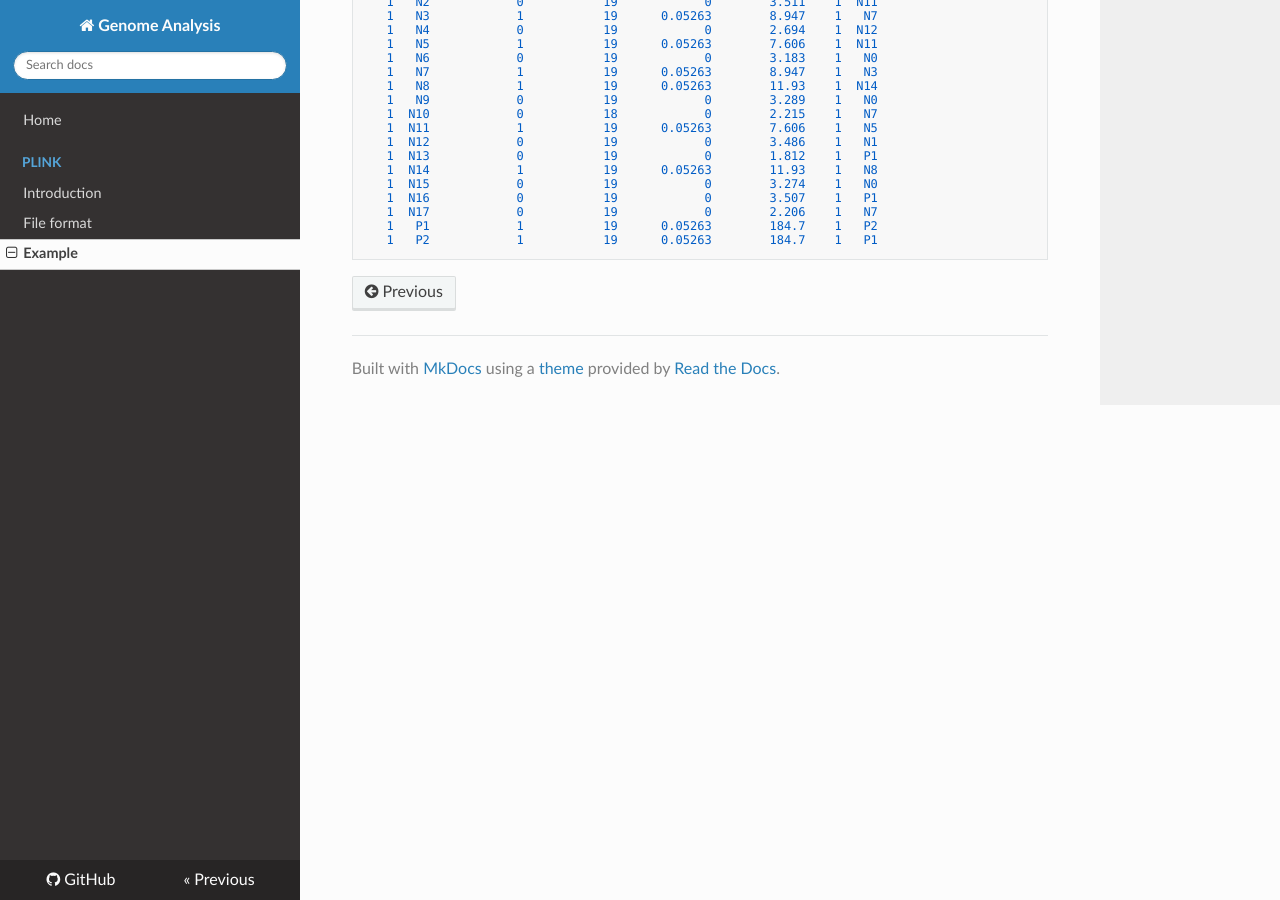
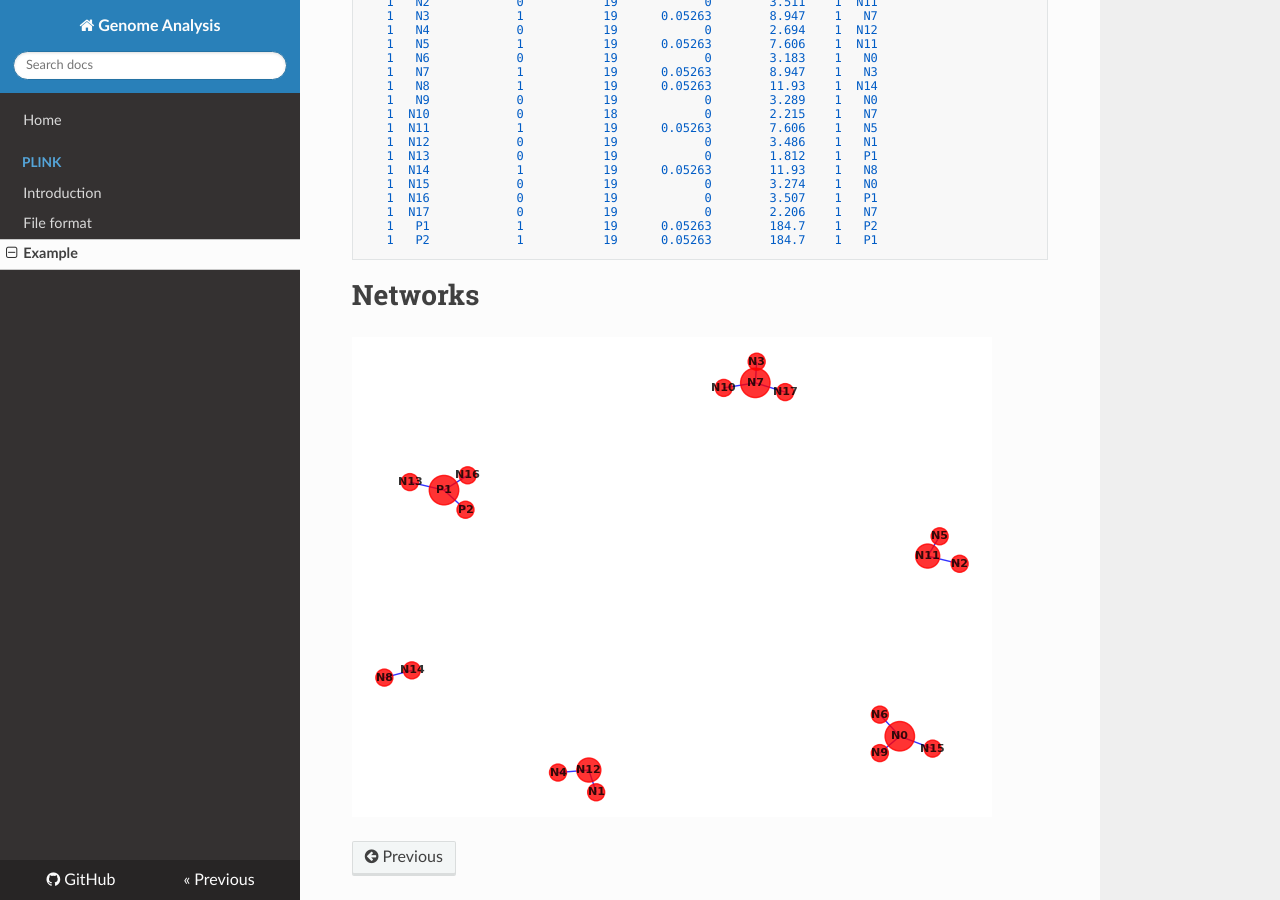
Before and after one commit to WonyoungCho/plink, an MkDocs documentation site: the page built from docs/plink_ex.md, in a window 1280 px wide and 900 px high, scrolled down 1472 px. Built offline with MkDocs 1.6.1, drawn with Linux system fonts in a browser that asks for light colours; nearby versions of some CDN libraries; old or Windows-style settings are respelled for this version of MkDocs.

Commit message:
Update plink_ex.md

````diff
--- a/docs/plink_ex.md
+++ b/docs/plink_ex.md
@@ -102,3 +102,7 @@ $ less plink.epi.cc.summary
    1   P1            1           19      0.05263        184.7    1   P2
    1   P2            1           19      0.05263        184.7    1   P1
 ```
+
+# Networks
+
+![NETWORKS](network.png)
````
